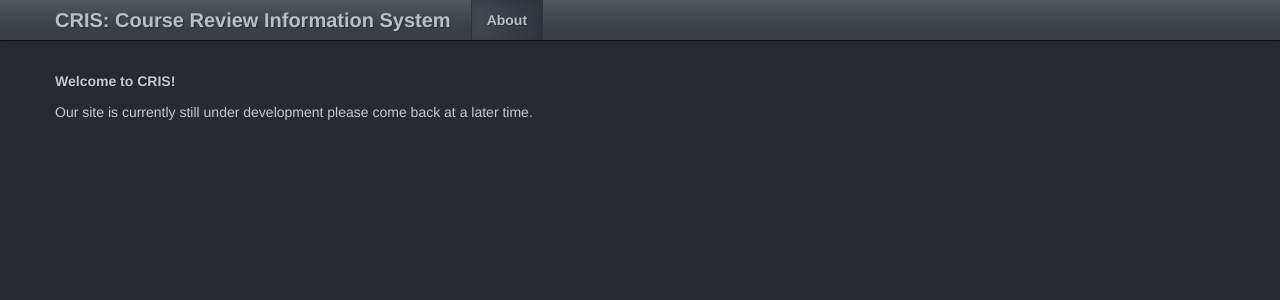
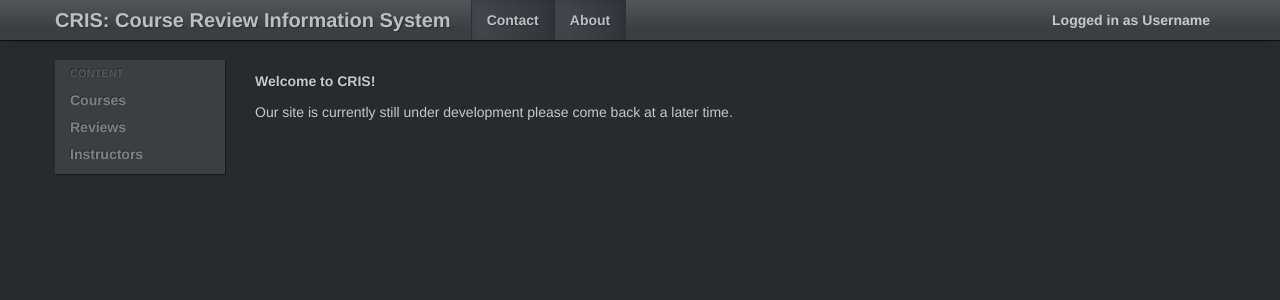
Before and after one commit to osemeabulu/COMP-4350--Group-8, a Flask app: page / in a window 1280 px wide. Shown: the top 300 px of the page. Run offline with Flask 2, Linux system fonts and the light colour scheme; some libraries are stand-ins or nearby versions.

Commit message:
Added a side bar for Courses, Review, etc to the base html file.

```diff
--- a/templates/base.html
+++ b/templates/base.html
@@ -7,19 +7,14 @@
 	<meta name="description" content="">
 	<meta name="author" content="">
 
-	<!-- Le styles -->
 	<link href="{{ url_for('static', filename="bootstrap/css/bootstrap.min.css") }}" rel="stylesheet">
 	<link href="{{ url_for('static', filename="bootstrap/css/bootstrap-responsive.min.css") }}" rel="stylesheet">
 	<style>
-	body {
-	padding-top: 60px; /* 60px to make the container go all the way to the bottom of the topbar */
-	}
+		body {
+			padding-top: 60px;
+		}
 	</style>
 
-	<!-- Le HTML5 shim, for IE6-8 support of HTML5 elements -->
-	<!--[if lt IE 9]>
-	<script src="http://html5shim.googlecode.com/svn/trunk/html5.js"></script>
-	<![endif]-->
 </head>
 
 <body>
@@ -34,28 +29,38 @@
 				</a>
 				<a class="brand" href="{{ url_for('index')}}">CRIS: Course Review Information System</a>
 				<div class="nav-collapse">
+					<p class="navbar-text pull-right">
+						Logged in as <a href="#" class="navbar-link">Username</a>
+					</p>
 					<ul class="nav">
+						<li class="active"><a href="{{ url_for('index')}}">Contact</a></li>
 						<li class="active"><a href="{{ url_for('index')}}">About</a></li>
 					</ul>
 				</div><!--/.nav-collapse -->
-			</div>
-		</div>
-	</div>
+			</div><!-- container -->
+		</div><!-- navbar-inner -->
+	</div><!-- navbar -->
 
 	<div class="container">
-
 		<div class="row">
-			<div class="span12">
+			<div class="span2">
+				<div class="sidebar-nav">
+					<ul class="nav nav-list">
+						<li class="nav-header">Content</li>
+						<li><a href="#">Courses</a></li>
+						<li><a href="#">Reviews</a></li>
+						<li><a href="#">Instructors</a></li>
+						<li><a href="#">  </a></li>
+					</ul>
+				</div>
+			</div><!-- sidebar -->
+			<div class="span10">
 				{% block content %}
 				{% endblock content %}
-			</div>
-		</div>
+			</div><!-- content -->
+		</div> <!-- sidebar and content as a row -->
+	</div> <!-- container -->
 
-	</div> <!-- /container -->
-
-	<!-- Le javascript
-	================================================== -->
-	<!-- Placed at the end of the document so the pages load faster -->
 	<script src="https://ajax.googleapis.com/ajax/libs/jquery/1.7.2/jquery.min.js"></script>
 	<script src="{{ url_for('static', filename="bootstrap/js/bootstrap.min.js") }}"></script>
 </body>
```
